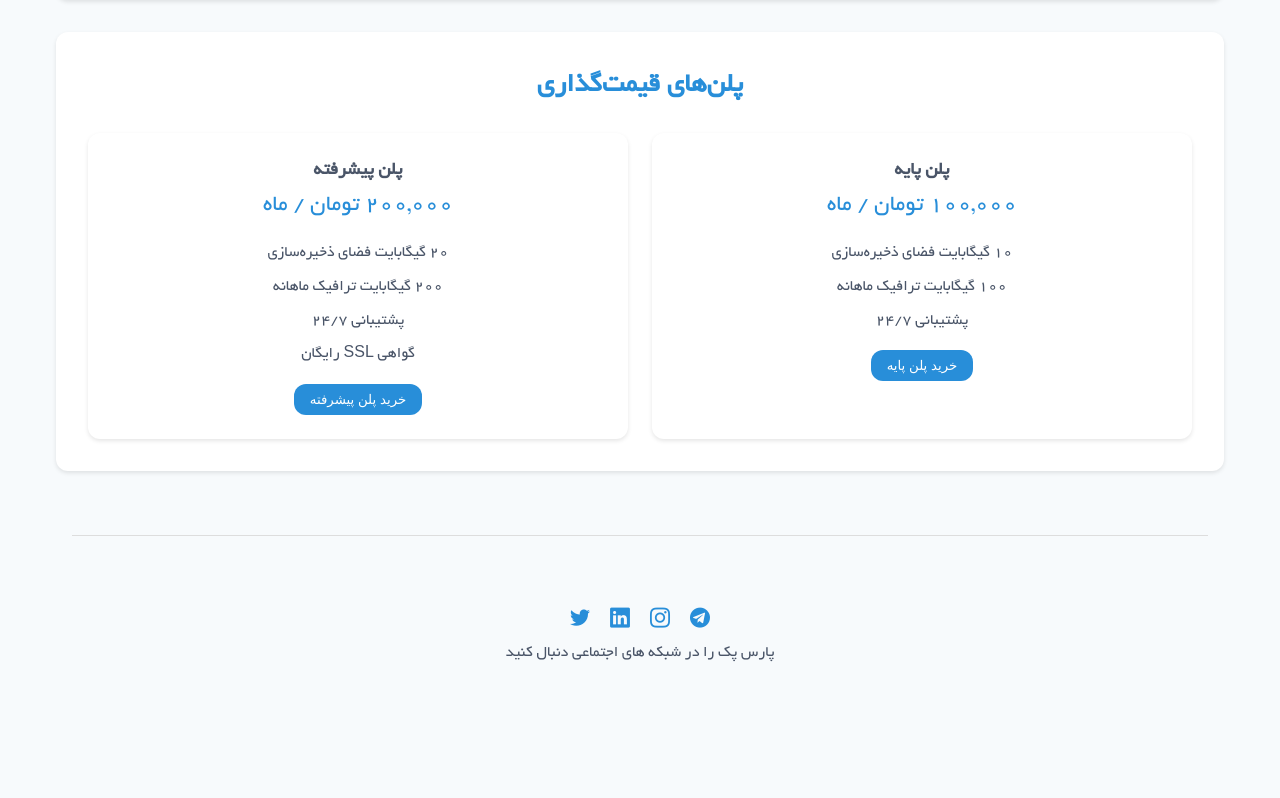
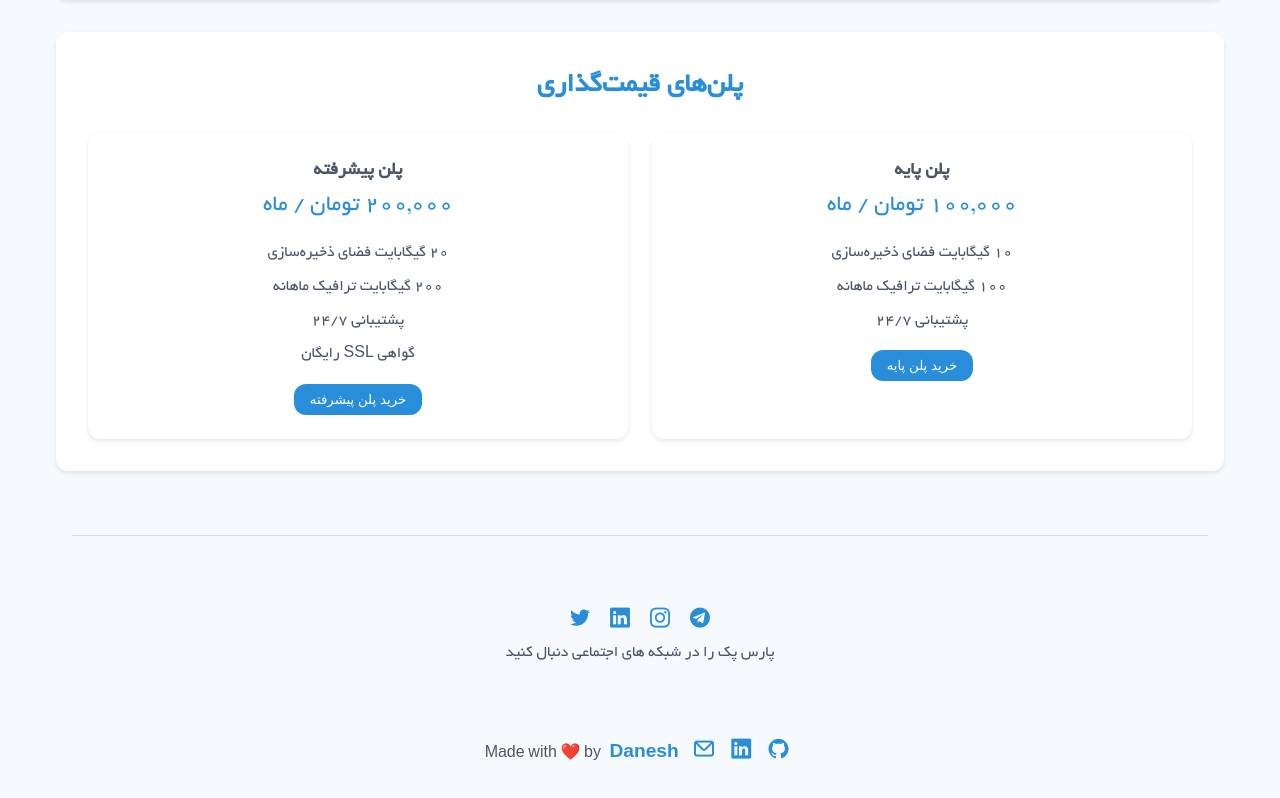
Before and after one commit to DaneshCode/cloud-hosting-landing, a plain HTML site: page index.html in a window 1280 px wide. Shown: the part 4470-5268 px from the top of the page. Before the commit the page ends 5236 px from the top, so only its background shows below. Drawn offline with nearby package versions, Linux system fonts and the light colour scheme.

Commit message:
Update README and add footer with social links in index.html and style.css

```diff
--- a/index.html
+++ b/index.html
@@ -381,6 +381,24 @@
           </ul>
           <p>پارس پک را در شبکه های اجتماعی دنبال کنید</p>
           <br /><br />
+
+          <p class="foot">
+            <a href="https://github.com/DaneshCode" target="_blank"
+              ><i class="uil uil-github"></i
+            ></a>
+            <a href="https://www.linkedin.com/in/DaneshCode" target="_blank"
+              ><i class="uil uil-linkedin"></i
+            ></a>
+            <a href="mailto:DaneshCode.Dev@gmail.com"
+              ><i class="uil uil-envelope"></i
+            ></a>
+            Made with ❤️ by
+            <a
+              href="https://daneshcode.github.io/Portfolio-Website/"
+              target="_blank"
+              >Danesh</a
+            >
+          </p>
         </nav>
       </footer>
     </div>
--- a/style.css
+++ b/style.css
@@ -502,3 +502,25 @@ img {
     grid-template-columns: 1fr; /* 1 column */
   }
 }
+
+.foot {
+  text-align: center;
+  padding: 1rem;
+}
+
+.foot a {
+  color: #288ed9;
+  text-decoration: none;
+  font-weight: bold;
+  padding: 0.3rem;
+  font-size: larger;
+}
+
+.foot a > i {
+  font-size: x-large;
+}
+
+.foot a:hover {
+  color: #026db9;
+  text-decoration: underline;
+}
```
Also changed, not shown: 1 other file.
